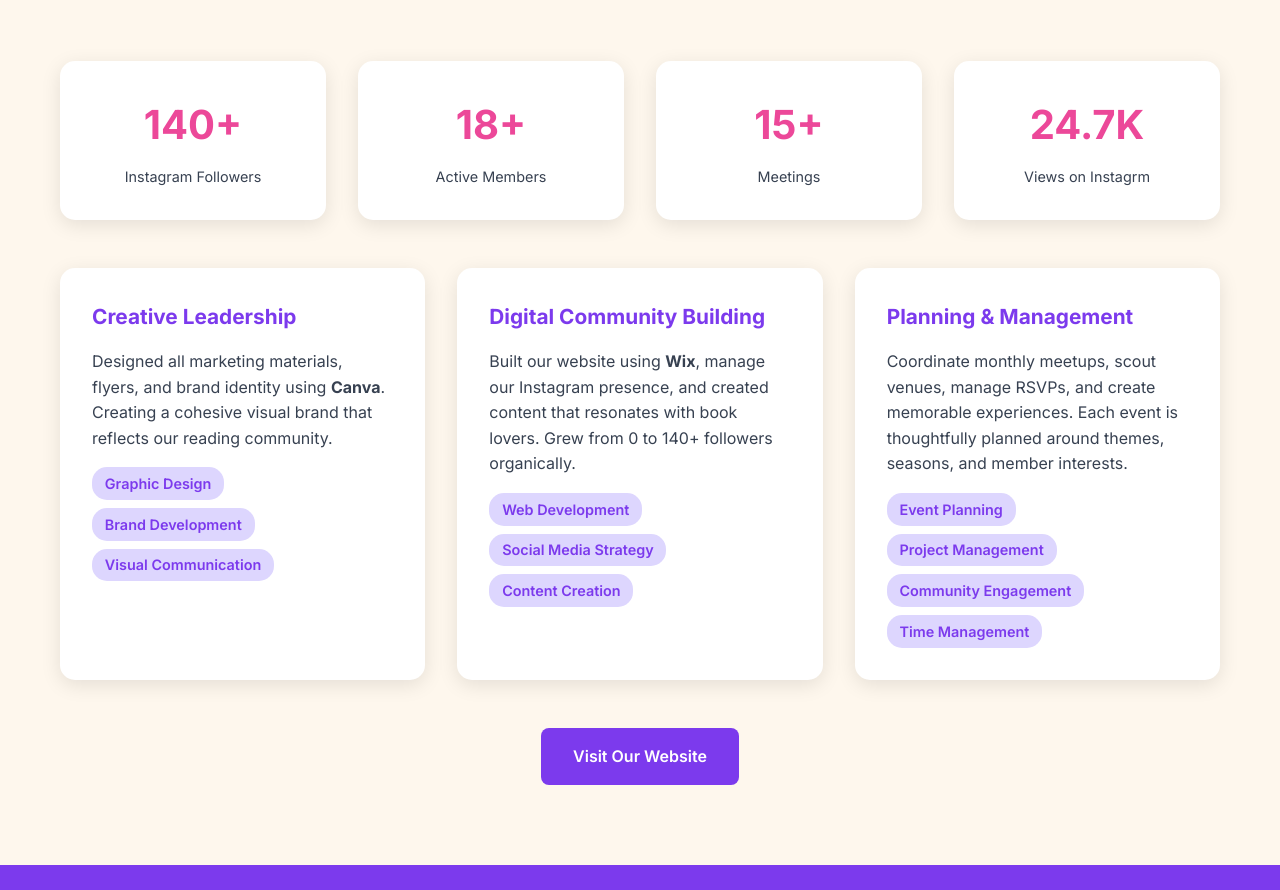
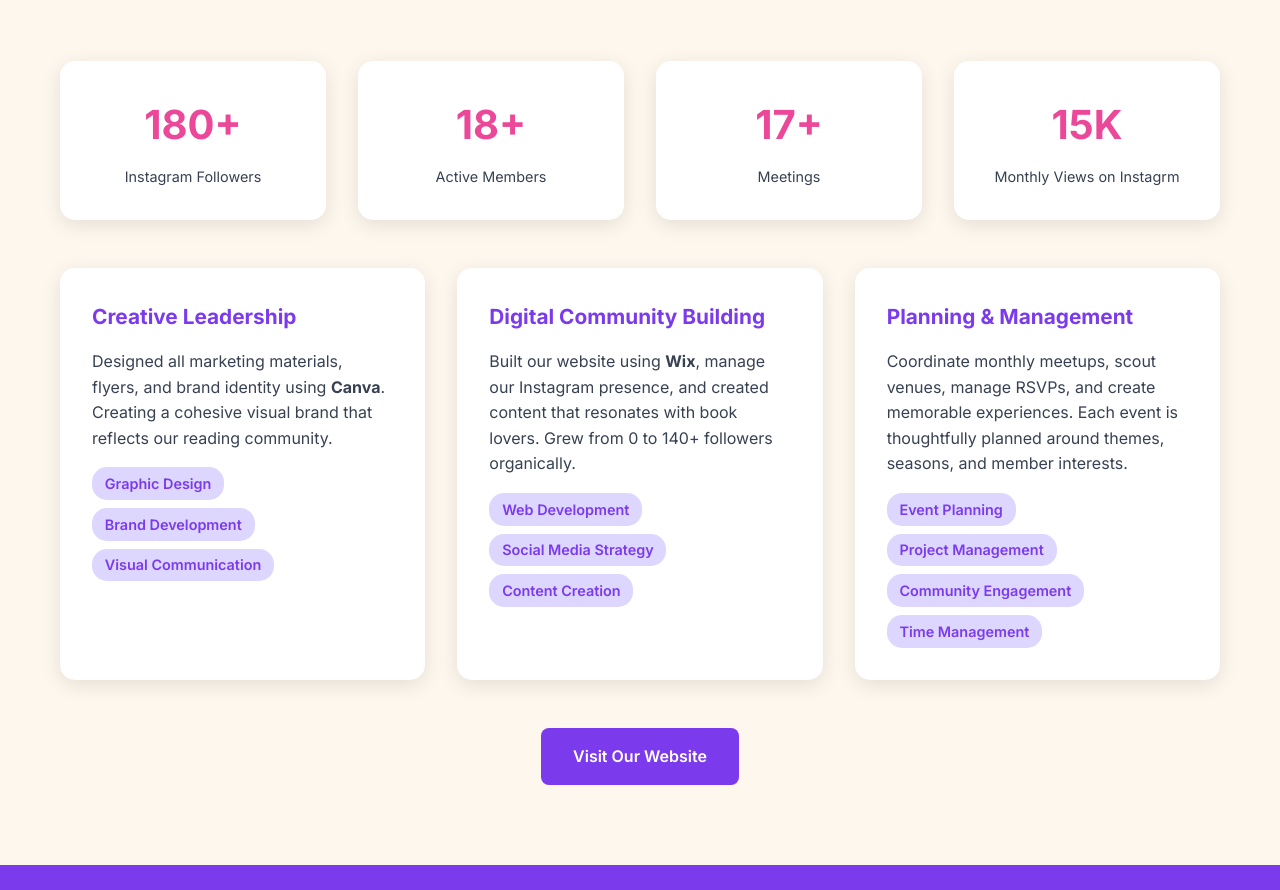
Before and after one commit to mamukhtar/mamukhtar.github.io, a plain HTML site: page index.html in a window 1280 px wide. Shown: the part 8023-8913 px from the top of the page. Drawn offline with Linux system fonts and the light colour scheme.

Commit message:
Update book club stats in index.html

```diff
--- a/index.html
+++ b/index.html
@@ -451,7 +451,7 @@
             <!-- Book Club Stats -->
             <div class="bookclub-stats fade-in">
                 <div class="stat-item">
-                    <span class="stat-number" data-target="140+">0</span>
+                    <span class="stat-number" data-target="180+">0</span>
                     <div class="stat-label">Instagram Followers</div>
                 </div>
                 <div class="stat-item">
@@ -459,12 +459,12 @@
                     <div class="stat-label">Active Members</div>
                 </div>
                 <div class="stat-item">
-                    <span class="stat-number" data-target="15+">0</span>
+                    <span class="stat-number" data-target="17+">0</span>
                     <div class="stat-label">Meetings</div>
                 </div>
                 <div class="stat-item">
-                    <span class="stat-number" data-target="24.7K">0</span>
-                    <div class="stat-label">Views on Instagrm</div>
+                    <span class="stat-number" data-target="15K">0</span>
+                    <div class="stat-label">Monthly Views on Instagrm</div>
                 </div>
             </div>
 
```
